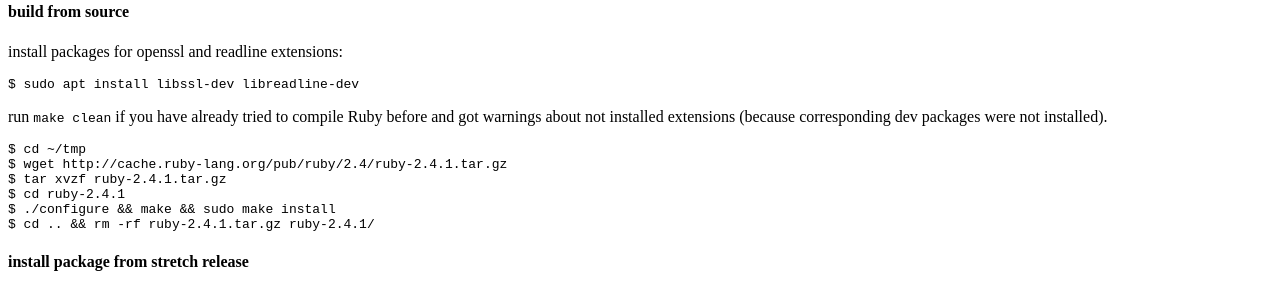
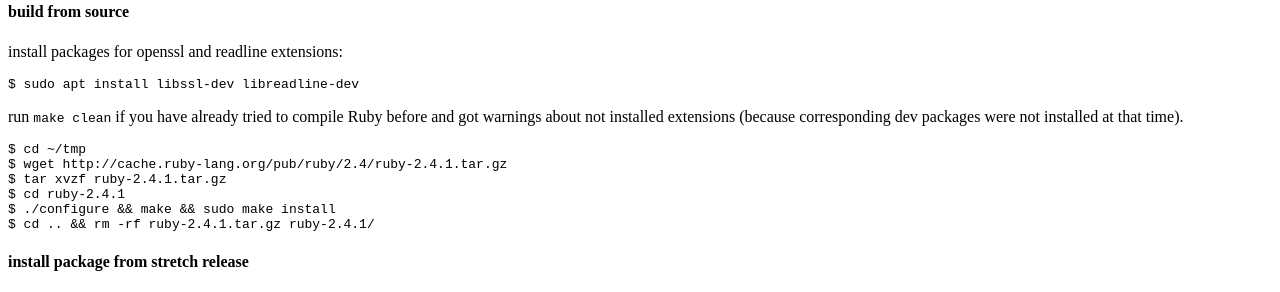
Before and after one commit to tap349/tap349.github.io, a Jekyll site: the page built from _posts/2017-04-15-raspberry-pi.md, in a window 1280 px wide and 900 px high, scrolled down 7127 px. Shown: the part 152-444 px from the top of the window. Built offline with Jekyll 4.4.1, drawn with Linux system fonts in a browser that asks for light colours.

Commit message:
update 2017-05-23_03:15:24

````diff
--- a/_posts/2017-04-15-raspberry-pi.md
+++ b/_posts/2017-04-15-raspberry-pi.md
@@ -494,7 +494,7 @@
 
 run `make clean` if you have already tried to compile Ruby
 before and got warnings about not installed extensions
-(because corresponding dev packages were not installed).
+(because corresponding dev packages were not installed at that time).
 
 ```sh
 $ cd ~/tmp
````
